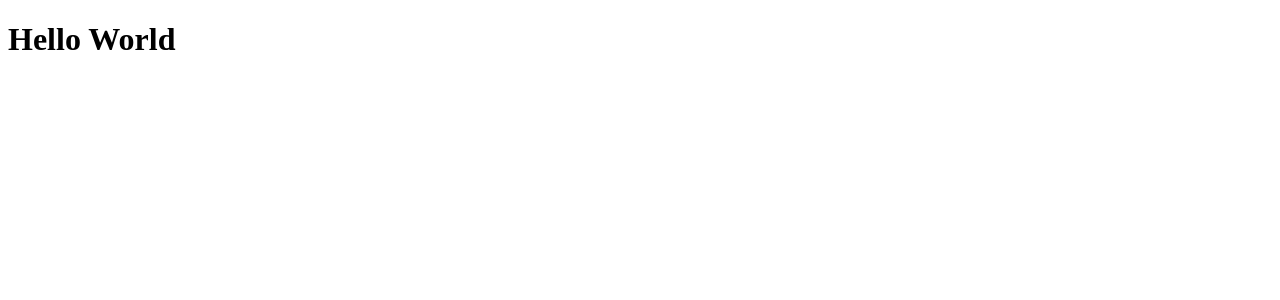
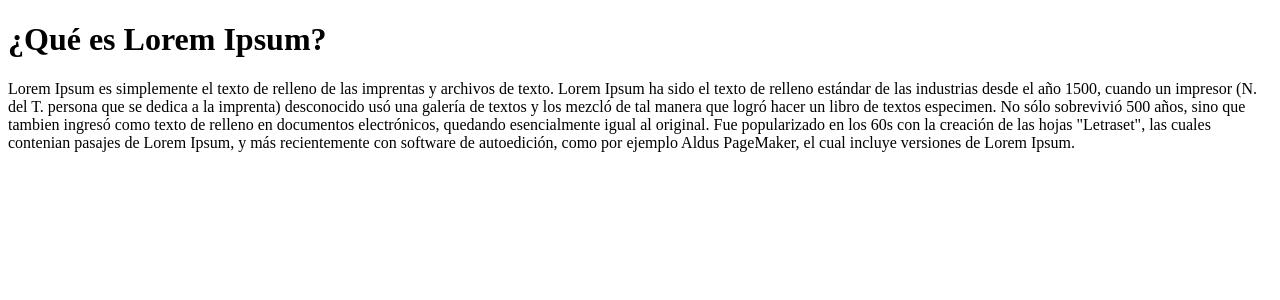
Before and after one commit to NicoAponce/demo, a React (Create React App) app: page / in a window 1280 px wide. Shown: the top 300 px of the page. Built offline with nearby package versions, Linux system fonts and the light colour scheme.

Commit message:
parrafo uno de lorem

```diff
--- a/src/App.js
+++ b/src/App.js
@@ -1,11 +1,24 @@
-import React from 'react'
+import React from "react";
 
 const App = () => {
   return (
-    <div>
-      <h1>Hello World</h1>
+    <div className="container">
+      <h1>¿Qué es Lorem Ipsum?</h1>
+      <p>
+        Lorem Ipsum es simplemente el texto de relleno de las imprentas y
+        archivos de texto. Lorem Ipsum ha sido el texto de relleno estándar de
+        las industrias desde el año 1500, cuando un impresor (N. del T. persona
+        que se dedica a la imprenta) desconocido usó una galería de textos y los
+        mezcló de tal manera que logró hacer un libro de textos especimen. No
+        sólo sobrevivió 500 años, sino que tambien ingresó como texto de relleno
+        en documentos electrónicos, quedando esencialmente igual al original.
+        Fue popularizado en los 60s con la creación de las hojas "Letraset", las
+        cuales contenian pasajes de Lorem Ipsum, y más recientemente con
+        software de autoedición, como por ejemplo Aldus PageMaker, el cual
+        incluye versiones de Lorem Ipsum.
+      </p>
     </div>
-  )
-}
+  );
+};
 
-export default App
+export default App;
```
